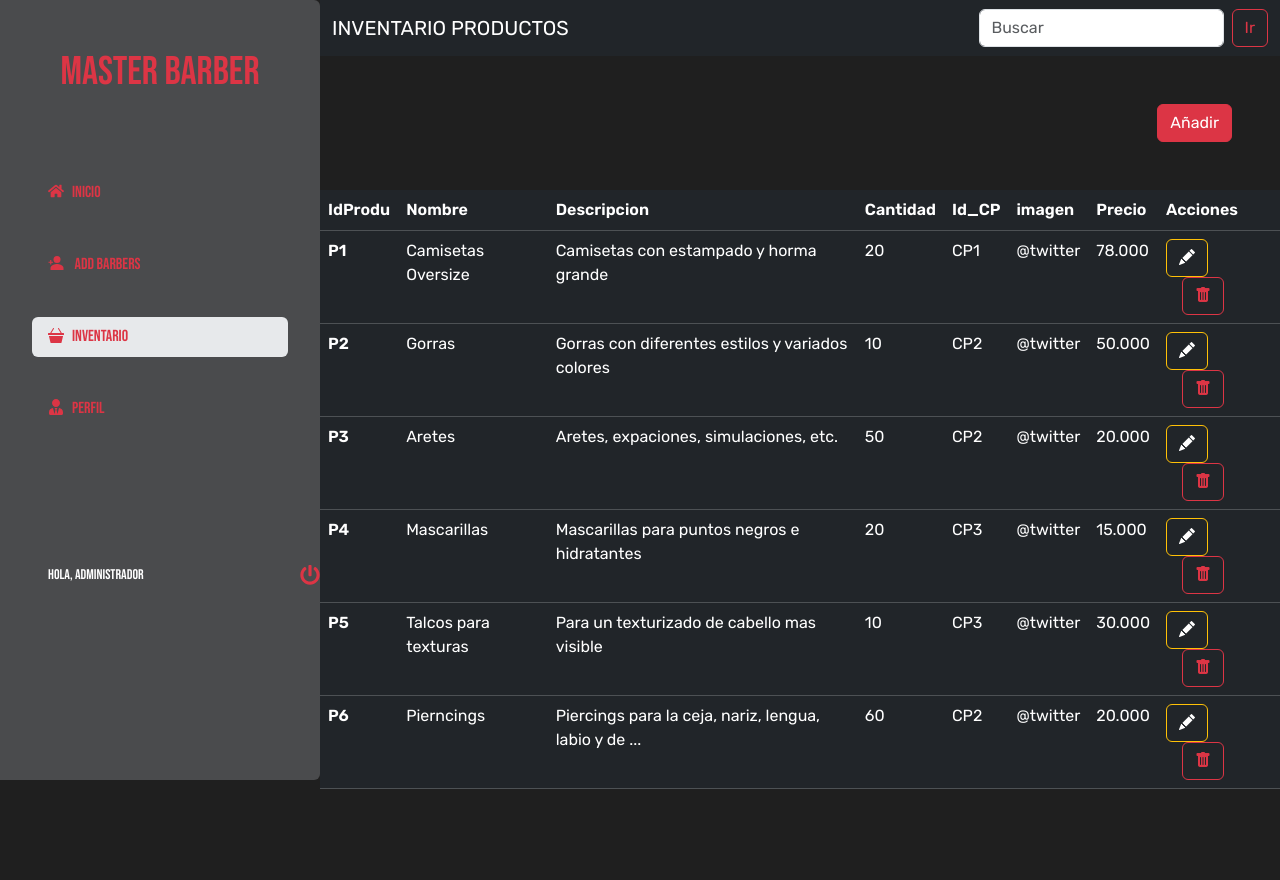
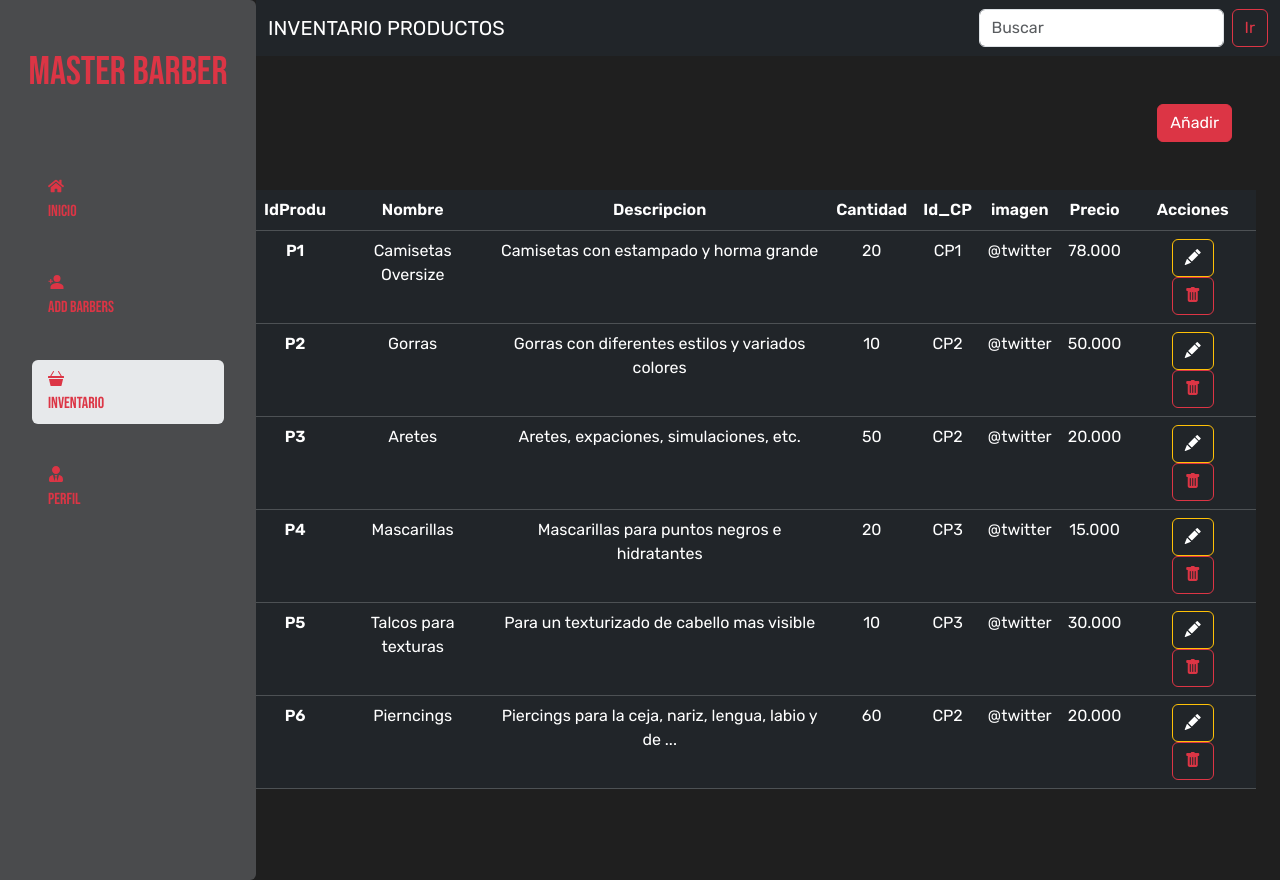
Before and after one commit to FidelSmoke/Practicas, a React (Create React App) app in the folder Mater Barber/Codigo React/: page /Inventario in a window 1280 px wide. Before the commit the page ends 805 px from the top, so only its background shows below. Built offline with nearby package versions, Linux system fonts and the light colour scheme; a web font is replaced by a local one.

Commit message:
Admin,Index Terminar

```diff
--- a/Mater Barber/Codigo React/src/App.jsx
+++ b/Mater Barber/Codigo React/src/App.jsx
@@ -21,6 +21,7 @@ function App() {
             <Route exact path='/Login' element={<Login />}></Route>
             <Route exact path='/Inicio' element={<Inicio />}> </Route>
             <Route exact path='/Registro' element={<Registro />}></Route>
+
           </Routes>
         </div>
       </div>
--- a/Mater Barber/Codigo React/src/App.scss
+++ b/Mater Barber/Codigo React/src/App.scss
@@ -44,9 +44,8 @@ $gray: #e7e9eb;
 .sidebar {
   background-color: #4a4b4d;
   font-family: "Bebas Neue", sans-serif;
-  margin-top: 0%;
   width: 20rem;
-  height: calc(110vh - 100px);
+  height: calc(110vh);
 
   ul {
     list-style: none;
--- a/Mater Barber/Codigo React/src/Components/NavbarUsuario.jsx
+++ b/Mater Barber/Codigo React/src/Components/NavbarUsuario.jsx
@@ -18,22 +18,22 @@ export default function NavbarUsuario() {
                         <div class="offcanvas-body">
                             <ul class="navbar-nav justify-content-end flex-grow-1 pe-3">
                                 <li class="nav-item">
-                                    <a class="nav-link active" aria-current="page" href="#">Home</a>
+                                    <a class="nav-link active" aria-current="page" href="#home">Home</a>
                                 </li>
                                 <li class="nav-item">
-                                    <a class="nav-link active mt-4" href="#" type='submit'>Servicios</a>
+                                    <a class="nav-link active mt-4" href="#services" type='submit'>Servicios</a>
                                 </li>
                                 <li class="nav-item">
-                                    <a class="nav-link active mt-4" href="#">Precios</a>
+                                    <a class="nav-link active mt-4" href="#prices">Precios</a>
                                 </li>
                                 <li class="nav-item">
-                                    <a class="nav-link active mt-4" href="#">Nuestros Barberos</a>
+                                    <a class="nav-link active mt-4" href="#barbers">Nuestros Barberos</a>
                                 </li>
                                 <li class="nav-item">
-                                    <a class="nav-link active mt-4" href="#">¡¡Master Shop!!</a>
+                                    <a class="nav-link active mt-4" href="#shop">¡¡Master Shop!!</a>
                                 </li>
                                 <li class="nav-item">
-                                    <a class="nav-link active mt-4" href="#">¡¡Reserva Aqui!!</a>
+                                    <a class="nav-link active mt-4" href="#turno">¡¡Reserva Aqui!!</a>
                                 </li>
                                 <li class="nav-item">
                                     <a class="nav-link active mt-4" href="../Registro">Registrarme</a>
--- a/Mater Barber/Codigo React/src/Components/Sidebar.jsx
+++ b/Mater Barber/Codigo React/src/Components/Sidebar.jsx
@@ -8,30 +8,31 @@ import { IoPersonAddSharp } from "react-icons/io5";
 import { FaPowerOff } from "react-icons/fa";
 const Sidebar = () => {
       return (
-            <div className="sidebar rounded-end col-md-4">
+                  <div className="sidebar rounded-end">
                         <h1 className='text-center d-none d-sm-block mt-5 text-danger mb-4 '>Master Barber</h1>
                         <div className='nave'>
                               <ul>
                                     <li>
-                                    <NavLink to="/inicio" exact className=' rounded py-2 w-100 d-inline-block px-3 text-danger mt-3' activeClassName='active'><faIncons.FaHome className='me-2' />Inicio</NavLink>
+                                          <NavLink to="/inicio" exact className=' rounded py-2 w-100 d-inline-block px-3 text-danger mt-3' activeClassName='active'><faIncons.FaHome className='me-2' /><span className='d-none d-sm-flex col-sm-12'>Inicio</span></NavLink>
                                     </li>
                                     <li>
-                                    <NavLink to="/AddBarberos" exact className=' rounded py-2 w-100 d-inline-block px-3 text-danger' activeClassName='active'><IoPersonAddSharp className='me-2' /> Add Barbers</NavLink>
+                                          <NavLink to="/AddBarberos" exact className=' rounded py-2 w-100 d-inline-block px-3 text-danger' activeClassName='active'><IoPersonAddSharp className='me-2' /> <span className='d-none d-sm-flex col-sm-12'>add barbers</span></NavLink>
                                     </li>
                                     <li>
-                                    <NavLink to="/Inventario" exact className='rounded py-2 w-100 d-inline-block px-3 text-danger' activeClassName='active'><BsBasket3Fill className='me-2' />Inventario</NavLink>
+                                          <NavLink to="/Inventario" exact className='rounded py-2 w-100 d-inline-block px-3 text-danger' activeClassName='active'><BsBasket3Fill className='me-2' /><span className='d-none d-sm-flex col-sm-12'>inventario</span></NavLink>
                                     </li>
                                     <li>
-                                    <NavLink to="/Perfil" exact className='rounded py-2 w-100 d-inline-block px-3 text-danger' activeClassName='active'><FaUserTie className='me-2' />Perfil</NavLink>
+                                          <NavLink to="/Perfil" exact className='rounded py-2 w-100 d-inline-block px-3 text-danger' activeClassName='active'><FaUserTie className='me-2' /><span className='d-none d-sm-flex col-sm-12'>perfil</span></NavLink>
                                     </li>
                               </ul>
                         </div>
 
-                  <div className="navbar d-flex align-items-end">
+                        {/* <div className="navbar d-flex align-items-end">
                               <small className='text-white mx-5 fs-6"'>Hola, Administrador</small><FaPowerOff className='mt-5 fs-5 text-danger' />
+                        </div> */}
+
                   </div>
 
-            </div>
       )
 }
 export default Sidebar
--- a/Mater Barber/Codigo React/src/pages/Admin/AddBarberos.jsx
+++ b/Mater Barber/Codigo React/src/pages/Admin/AddBarberos.jsx
@@ -19,7 +19,9 @@ const addBarberos = () => {
                 <div className="d-flex justify-content-end mx-5 mt-5">
                     <button type="button" class="btn btn-danger" data-bs-toggle="modal" data-bs-target="#AñadirModal" data-bs-whatever="@mdo" >Añadir</button>
                 </div>
-                <div className='table-responsive'>
+
+                <div className=' text-center row col col-sm-12'>
+                    <div className="table-responsive">
                         <table class="table table-dark table-hover mt-4 container p-5">
                             <thead>
                                 <tr>
@@ -208,6 +210,8 @@ const addBarberos = () => {
                         </table>
                     </div>
 
+                </div>
+
                 {/* MODAL EDIT */}
 
                 <div class="modal fade" id="exampleModal" tabindex="-1" aria-labelledby="exampleModalLabel" aria-hidden="true">
--- a/Mater Barber/Codigo React/src/pages/Admin/inventario.jsx
+++ b/Mater Barber/Codigo React/src/pages/Admin/inventario.jsx
@@ -22,63 +22,35 @@ const inventario = () => {
         <div className="d-flex justify-content-end mx-5 mt-5">
           <button type="button" class="btn btn-danger .col-md-4" data-bs-toggle="modal" data-bs-target="#AñadirModal" data-bs-whatever="@mdo" >Añadir</button>
         </div>
-        <div className='table-responsive'>
-          <table class="table table-dark p-5 mt-5 col-12">
+
+
+
+
+        <div className=' text-center row col col-sm-12'>
+          <div className="table-responsive">
+            <table class="table table-dark p-5 mt-5">
               <thead>
                 <tr>
-                <th scope="col">IdProdu</th>
-                <th scope="col">Nombre</th>
-                <th scope="col">Descripcion</th>
-                <th scope="col">Cantidad</th>
-                <th scope="col">Id_CP</th>
-                <th scope="col">imagen</th>
-                <th scope="col">Precio</th>
-                <th scope="col">Acciones</th>
+                  <th >IdProdu</th>
+                  <th >Nombre</th>
+                  <th >Descripcion</th>
+                  <th >Cantidad</th>
+                  <th >Id_CP</th>
+                  <th>imagen</th>
+                  <th >Precio</th>
+                  <th >Acciones</th>
                 </tr>
               </thead>
               <tbody>
                 <tr>
-                <th scope="col">P1</th>
-                <td className='.col'>Camisetas Oversize</td>
-                <td className='.col'>Camisetas con estampado y horma grande</td>
-                <td className='.col'>20</td>
-                <td className='.col'>CP1</td>
-                <td className='.col'>@twitter</td>
-                <td className='.col'>78.000</td>
+                  <th >P1</th>
+                  <td>Camisetas Oversize</td>
+                  <td>Camisetas con estampado y horma grande</td>
+                  <td>20</td>
+                  <td>CP1</td>
+                  <td >@twitter</td>
+                  <td >78.000</td>
                   <td><button type="button" class="btn btn-outline-warning .col-md-4" data-bs-toggle="modal" data-bs-target="#exampleModal" data-bs-whatever="@mdo"><i className='bi bi-pencil-fill text-white'></i></button>
-                  <button className="btn btn-outline-danger mx-3 col" onClick={() => {
-                    Swal.fire({
-                      title: "¿Eliminar Producto?",
-                      text: "¡Se eliminara el Producto!",
-                      icon: 'question',
-                      showCancelButton: true,
-                      confirmButtonColor: "#3085d6",
-                      cancelButtonColor: "#d33",
-                      confirmButtonText: "¡Si, eliminar!",
-                      cancelButtonText: "Cancelar"
-                    }).then(
-                      (result) => {
-                        if (result.isConfirmed) {
-                          Swal.fire({
-                            title: 'Producto eliminado',
-                            text: 'El Producto fue eliminado correctamente.',
-                            icon: 'success',
-                            confirmButtonText: 'Hecho'
-                          })
-                        }
-                      }
-                    )
-                  }}><i class="bi bi-trash-fill"></i></button></td>
-              </tr>
-              <tr>
-                <th scope="row">P2</th>
-                <td>Gorras</td>
-                <td>Gorras con diferentes estilos y variados colores</td>
-                <td>10</td>
-                <td>CP2</td>
-                <td>@twitter</td>
-                <td>50.000</td>
-                <td className='col'><button type="button" class="btn btn-outline-warning" data-bs-toggle="modal" data-bs-target="#exampleModal" data-bs-whatever="@mdo"><i className='bi bi-pencil-fill text-white'></i></button>
                     <button className="btn btn-outline-danger mx-3" onClick={() => {
                       Swal.fire({
                         title: "¿Eliminar Producto?",
@@ -104,14 +76,14 @@ const inventario = () => {
                     }}><i class="bi bi-trash-fill"></i></button></td>
                 </tr>
                 <tr>
-                <th scope="row">P3</th>
-                <td>Aretes</td>
-                <td>Aretes, expaciones, simulaciones, etc.</td>
-                <td>50</td>
+                  <th>P2</th>
+                  <td>Gorras</td>
+                  <td>Gorras con diferentes estilos y variados colores</td>
+                  <td>10</td>
                   <td>CP2</td>
                   <td>@twitter</td>
-                <td>20.000</td>
-                <td className='col'><button type="button" class="btn btn-outline-warning" data-bs-toggle="modal" data-bs-target="#exampleModal" data-bs-whatever="@mdo"><i className='bi bi-pencil-fill text-white'></i></button>
+                  <td>50.000</td>
+                  <td><button type="button" class="btn btn-outline-warning" data-bs-toggle="modal" data-bs-target="#exampleModal" data-bs-whatever="@mdo"><i className='bi bi-pencil-fill text-white'></i></button>
                     <button className="btn btn-outline-danger mx-3" onClick={() => {
                       Swal.fire({
                         title: "¿Eliminar Producto?",
@@ -137,14 +109,47 @@ const inventario = () => {
                     }}><i class="bi bi-trash-fill"></i></button></td>
                 </tr>
                 <tr>
-                <th scope="row">P4</th>
+                  <th>P3</th>
+                  <td>Aretes</td>
+                  <td>Aretes, expaciones, simulaciones, etc.</td>
+                  <td>50</td>
+                  <td>CP2</td>
+                  <td>@twitter</td>
+                  <td>20.000</td>
+                  <td ><button type="button" class="btn btn-outline-warning" data-bs-toggle="modal" data-bs-target="#exampleModal" data-bs-whatever="@mdo"><i className='bi bi-pencil-fill text-white'></i></button>
+                    <button className="btn btn-outline-danger mx-3" onClick={() => {
+                      Swal.fire({
+                        title: "¿Eliminar Producto?",
+                        text: "¡Se eliminara el Producto!",
+                        icon: 'question',
+                        showCancelButton: true,
+                        confirmButtonColor: "#3085d6",
+                        cancelButtonColor: "#d33",
+                        confirmButtonText: "¡Si, eliminar!",
+                        cancelButtonText: "Cancelar"
+                      }).then(
+                        (result) => {
+                          if (result.isConfirmed) {
+                            Swal.fire({
+                              title: 'Producto eliminado',
+                              text: 'El Producto fue eliminado correctamente.',
+                              icon: 'success',
+                              confirmButtonText: 'Hecho'
+                            })
+                          }
+                        }
+                      )
+                    }}><i class="bi bi-trash-fill"></i></button></td>
+                </tr>
+                <tr>
+                  <th >P4</th>
                   <td>Mascarillas</td>
                   <td>Mascarillas para puntos negros e hidratantes</td>
                   <td>20</td>
                   <td>CP3</td>
                   <td>@twitter</td>
                   <td>15.000</td>
-                <td className='col'><button type="button" class="btn btn-outline-warning" data-bs-toggle="modal" data-bs-target="#exampleModal" data-bs-whatever="@mdo"><i className='bi bi-pencil-fill text-white'></i></button>
+                  <td><button type="button" class="btn btn-outline-warning" data-bs-toggle="modal" data-bs-target="#exampleModal" data-bs-whatever="@mdo"><i className='bi bi-pencil-fill text-white'></i></button>
                     <button className="btn btn-outline-danger mx-3" onClick={() => {
                       Swal.fire({
                         title: "¿Eliminar Producto?",
@@ -170,14 +175,14 @@ const inventario = () => {
                     }}><i class="bi bi-trash-fill"></i></button></td>
                 </tr>
                 <tr>
-                <th scope="row">P5</th>
+                  <th>P5</th>
                   <td>Talcos para texturas</td>
                   <td>Para un texturizado de cabello mas visible</td>
                   <td>10</td>
                   <td>CP3</td>
                   <td>@twitter</td>
                   <td>30.000</td>
-                <td className='col'><button type="button" class="btn btn-outline-warning" data-bs-toggle="modal" data-bs-target="#exampleModal" data-bs-whatever="@mdo"><i className='bi bi-pencil-fill text-white'></i></button>
+                  <td><button type="button" class="btn btn-outline-warning" data-bs-toggle="modal" data-bs-target="#exampleModal" data-bs-whatever="@mdo"><i className='bi bi-pencil-fill text-white'></i></button>
                     <button className="btn btn-outline-danger mx-3" onClick={() => {
                       Swal.fire({
                         title: "¿Eliminar Producto?",
@@ -203,14 +208,14 @@ const inventario = () => {
                     }}><i class="bi bi-trash-fill"></i></button></td>
                 </tr>
                 <tr>
-                <th scope="row">P6</th>
+                  <th>P6</th>
                   <td>Pierncings</td>
                   <td>Piercings para la ceja, nariz, lengua, labio y de ...</td>
                   <td>60</td>
                   <td>CP2</td>
                   <td>@twitter</td>
                   <td>20.000</td>
-                <td className='col'><button type="button" class="btn btn-outline-warning" data-bs-toggle="modal" data-bs-target="#exampleModal" data-bs-whatever="@mdo"><i className='bi bi-pencil-fill text-white'></i></button>
+                  <td><button type="button" class="btn btn-outline-warning" data-bs-toggle="modal" data-bs-target="#exampleModal" data-bs-whatever="@mdo"><i className='bi bi-pencil-fill text-white'></i></button>
                     <button className="btn btn-outline-danger mx-3" onClick={() => {
                       Swal.fire({
                         title: "¿Eliminar Producto?",
@@ -237,6 +242,8 @@ const inventario = () => {
                 </tr>
               </tbody>
             </table>
+          </div>
+
         </div>
 
         {/* MODAL EDITAR */}
--- a/Mater Barber/Codigo React/src/pages/default/Index.jsx
+++ b/Mater Barber/Codigo React/src/pages/default/Index.jsx
@@ -2,13 +2,14 @@ import React from 'react'
 import NavbarUsuario from '../../Components/NavbarUsuario'
 import CarrouselBarbers from '../../Components/CarrouselBarbers'
 import CarrouselShop from '../../Components/CarrouselShop'
+import Sidebar from '../../Components/Sidebar'
 
 export default function Index() {
     return (
         <div>
             <NavbarUsuario />
             <div className="img position-absolute top-50 start-50 translate-middle row h-100"><img src="/LOGO.png" alt="" className='' /></div>
-            <div className='container p-5 mt-5 table-responsive col col-sm-12'>
+            <div className='container p-5 mt-5 table-responsive col col-sm-12' id='home'>
                 <h1 className='text-white text-center display-1 anton fw-bold'>MASTER BARBER</h1>
                 <h2 className='text-warning text-center mt-5 anton fw-bold'>BOGOTA</h2>
                 <p className='text-white text-center mt-5 p-5'>Lorem ipsum, dolor sit amet consectetur adipisicing elit. Laudantium animi, cum quas delectus nulla voluptate velit, corrupti beatae in rerum sint, minima doloribus fugit officia quae dolor doloremque aspernatur voluptas!</p>
@@ -48,7 +49,7 @@ export default function Index() {
 
 
 
-            <div className="welcome container">
+            <div className="welcome container" id='services'>
                 <h1 className='text-center text-white display-1 anton'>NUESTROS SERVICIOS</h1>
                 <p className='text-white mt-5 p-5 pt-5 text-center'>Lorem ipsum dolor sit amet consectetur adipisicing elit. Perferendis dolorum illo facere recusandae repellat adipisci, ducimus porro tempore deleniti corporis aliquam molestiae ipsa labore est et culpa quo sequi eveniet?</p>
                 <div className="row justify-content-center mt-5 pt-5">
@@ -117,7 +118,7 @@ export default function Index() {
 
 
 
-            <div className="welcome">
+            <div className="welcome" id='prices'>
                 <div className="container-fluid mt-5 pt-5">
                     <div className="row">
                         <div class="col-12 col-sm-7 text-center p-5 bg-dark">
@@ -167,21 +168,28 @@ export default function Index() {
                 </div>
             </div>
 
-            <div className="welcome">
+            <div className="welcome" id='barbers'>
                 <h1 className='text-center text-white display-1 anton'>CONOCE A NUESTROS ESTILISTAS</h1>
                 <p className='text-white mt-5 p-5 pt-5 text-center'>Lorem ipsum dolor sit amet consectetur adipisicing elit. Perferendis dolorum illo facere recusandae repellat adipisci, ducimus porro tempore deleniti corporis aliquam molestiae ipsa labore est et culpa quo sequi eveniet?</p>
             </div>
             <div className="mt-5 pt-4">
                 <CarrouselBarbers />
+
             </div>
 
 
 
-            <div className="welcome">
+            <div className="welcome" id='shop'>
                 <h1 className='text-center text-white display-1 anton'>¡¡MASTER SHOP!!</h1>
-                <CarrouselShop/>
+                <CarrouselShop />
             </div>
 
+
+
+            <div className="welcome" id='turno'>
+                <h1 className='text-center text-white display-1 anton'>RESERVA CON NOSOTROS</h1>
+
+            </div>
 
         </div >
 
```
Lines whose indentation alone changed are shown as unchanged.
